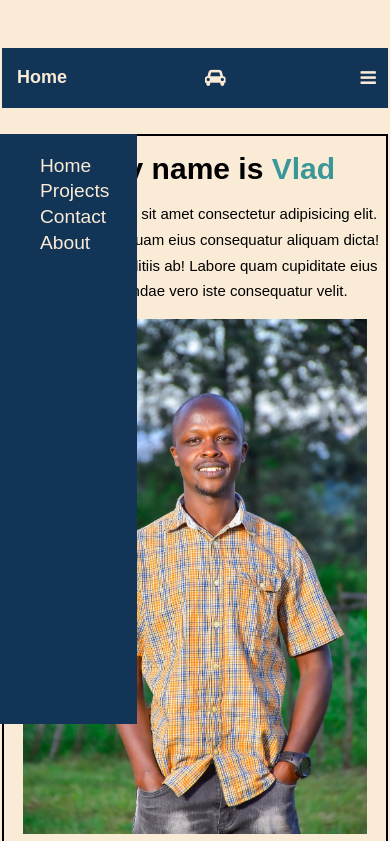
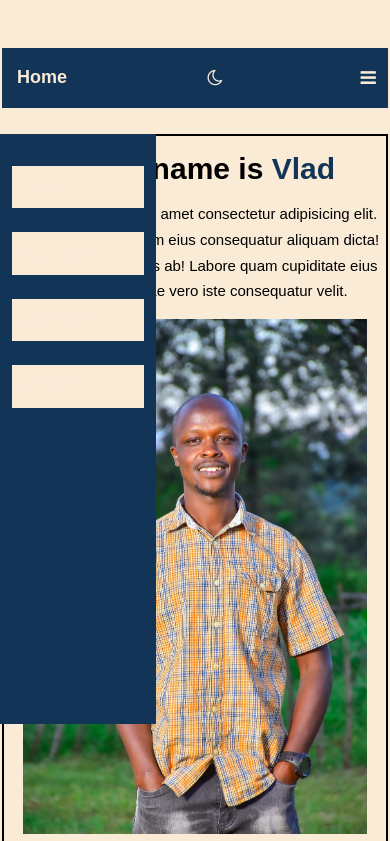
Before and after one commit to stillthskin/stillthskin.github.io, a React (Vite) app: page / in a window 390 px wide. Shown: the top 841 px of the page. Built offline with nearby package versions, Linux system fonts and the light colour scheme; grey boxes are pictures that could not be loaded.

Commit message:
The production version

```diff
--- a/package.json
+++ b/package.json
@@ -6,6 +6,7 @@
   "scripts": {
     "dev": "vite",
     "build": "vite build",
+    "deploy": "gh-pages -b rpages -d build",
     "lint": "eslint . --ext js,jsx --report-unused-disable-directives --max-warnings 0",
     "preview": "vite preview"
   },
--- a/src/App.css
+++ b/src/App.css
@@ -28,27 +28,44 @@
 
     .sidenavi {
         display: block;
-        width: 35%;
-        height: 30vh;
-        background: #123456;
+        height: 70vh;
+        width: 40%;
+        background-color: #123456;
         position: absolute;
-        height: 70vh;
     }
 
     .fa {
         font-size: 18px;
+        color: antiquewhite;
     }
 
     .sidenavi ul {
+        width: 100%;
+        display: block;
+        justify-content: start;
         list-style: none;
-        display: block;
-        left: 0;
+        padding: 0;
+        margin-top: 20px;
+    }
+
+    .sidenavi li {
+        min-width: 100%;
+        left: 0px;
+        justify-content: start;
+        height: auto;
+        padding: 12px;
+
     }
 
     .sidenavi a {
         display: block;
         text-decoration: none;
         color: antiquewhite;
+        width: 100%;
+        height: auto;
+        border-bottom: solid antiquewhite;
+        background-color: antiquewhite;
+        padding: 7px;
     }
 
     .hero {
--- a/src/components/Navi.jsx
+++ b/src/components/Navi.jsx
@@ -17,7 +17,7 @@ function Navi() {
 
 
                 </ul>
-                <button id=''><i className={theme ? "fa fa-car fa-2x" : "fa fa-spinner fa-spin"}></i></button>
+                <button id=''><i className={theme ? "fa fa-moon-o" : "fa fa-spinner fa-spin"}></i></button>
                 <button id='togglemenu'><i className={sidenavi ? 'fa fa-bars ' : 'fa fa-bars'}></i></button>
 
             </div >
--- a/src/index.css
+++ b/src/index.css
@@ -58,7 +58,6 @@ a:active {
     display: flex;
     width: 99%;
     height: 80vh;
-    border: solid 2px;
     margin: auto;
     justify-content: center;
     align-items: center;
@@ -67,7 +66,7 @@ a:active {
 }
 
 .hero .intro {
-    color: rgb(58, 151, 151);
+    color: #123456;
 }
 
 .heroleft {
@@ -77,10 +76,6 @@ a:active {
     width: 45%;
     height: 100%;
     margin: auto;
-}
-
-.heroleft h1,
-p {
     animation: slidein;
     animation-duration: 1.5s;
 }
@@ -289,6 +284,14 @@ textarea {
 
 .copyright {
     text-align: center;
+    background-color: black;
+    bottom: 0;
+    color: antiquewhite;
+}
+
+.copyright ul {
+    list-style: none;
+    padding: 0;
 }
 
 .foot {
@@ -296,7 +299,7 @@ textarea {
     height: 120px;
     width: 99%;
     display: flex;
-    color: aqua;
+    color: antiquewhite;
     position: sticky;
     justify-content: space-between;
     padding: 6px;
@@ -318,9 +321,11 @@ textarea {
 @keyframes slidein {
     from {
         margin-left: -500px;
+        opacity: 0;
     }
 
     to {
         margin-left: 0%;
+        opacity: 1;
     }
 }
```
